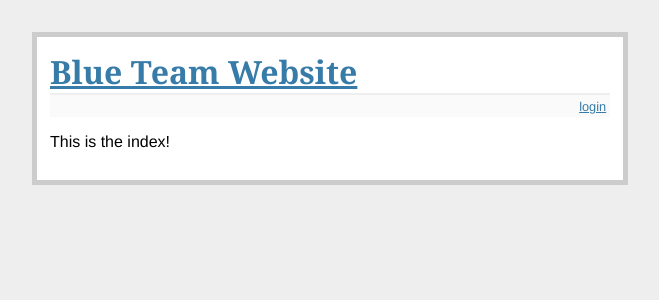
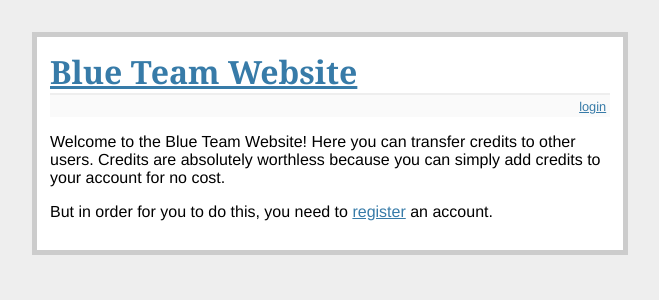
Before and after one commit to tsaoman/COEN351, a Flask app: page / in a window 1280 px wide. Shown: the top 300 px of the page, without its empty margins (310-969 px from the left). Run offline with Flask 2, Linux system fonts and the light colour scheme; some libraries are stand-ins or nearby versions.

Commit message:
Finished new user registration feature, added some more client side feedback

```diff
--- a/main.py
+++ b/main.py
@@ -31,9 +31,15 @@ def get_db():
     return db
 
 # function to simplify querries
-def query_db(query, args=(), one=False):
-    cur = get_db().execute(query, args)
+# set commit=True if you want to make changes to the DB (versus just querrying it)
+def query_db(query, args=(),commit=False, one=False):
+    db = get_db()
+    cur = db.execute(query, args)
     rv = cur.fetchall()
+
+    if commit:
+        db.commit()
+
     cur.close()
 
     #returns a TUPLE, NOT DICT
@@ -61,25 +67,32 @@ def login():
         username = filter(str.isalnum,request.form["username"].encode("ascii","replace"))
         password = sha512(filter(str.isalnum,request.form["password"].encode("ascii","replace"))).hexdigest()
 
-        # parameterized query
-        query = "select * from users where password = ? and username = ?;"
-        args = [password, username]
-
-        response = query_db(query,args,one=True)
-
-        if response is None:
-            # don't tell user which one is incorrect
-            # otherwise, user can discern info on users in database
-            flash("Wrong username/password combination!")
+        if not username or not password:
+            flash("Fields cannot be empty or contain non alphanumeric characters.")
             return redirect(url_for("login"))
 
         else:
-            #set session variables
-            session['username'] = response[0]
-            session['lastName'] = response[2]
-            session['firstName'] = response[3 ]
 
-            return redirect(url_for("index"))
+            # parameterized query
+            query = "select * from users where password = ? and username = ?;"
+            args = [password, username]
+
+            response = query_db(query,args,one=True)
+
+            if response is None:
+                # don't tell user which one is incorrect
+                # otherwise, user can discern info on users in database
+                flash("Wrong username/password combination!")
+                return redirect(url_for("login"))
+
+            else:
+                #set session variables
+                session['username'] = response[0]
+                session['lastName'] = response[2]
+                session['firstName'] = response[3]
+                session['balance'] = "%.2f" % response[4]
+
+                return redirect(url_for("index"))
 
     #if GET, i.e. user is trying to get to login page
     else:
@@ -94,6 +107,8 @@ def logout():
 
 @app.route("/register", methods=["GET","POST"])
 def register():
+
+    #if POST, i.e. form data being submitted
     if request.method == "POST":
 
         # remove non alphanumeric characters from form, after convverting unicode --> ascii
@@ -103,12 +118,28 @@ def register():
         lastName = filter(str.isalnum,request.form["lastName"].encode("ascii","replace"))
         firstName = filter(str.isalnum,request.form["firstName"].encode("ascii","replace"))
 
-        # parameterized query
-        query = "insert into users values (?,?,?,?,?)"
-        args = [username,password,lastName,firstName,0.00]
+        #if any field is empty, this is return true and execute
+        if not username or not password or not firstName or not lastName:
+            flash("Fields cannot be empty or contain non alphanumeric characters.")
+            return redirect(url_for("register"))
 
-        response = query_db(query,args,one=True)
+        #otherwise, commit to db
+        else:
 
+            # parameterized query
+            query = "insert into users values (?,?,?,?,?)"
+            args = [username,password,lastName,firstName,0.00]
+
+            response = query_db(query,args,commit=True,one=True)
+
+            # return str(response)
+
+            flash("Account successfully created. You may now login.")
+            # flash("Account succesfully created! Please login!")
+
+            return redirect(url_for("login"))
+
+    #if GET, return register page
     else:
         return render_template("register.html")
 
--- a/templates/index.html
+++ b/templates/index.html
@@ -3,5 +3,21 @@
 {% extends "layout.html" %}
 
 {% block body %}
-  <p>This is the index!</p>
+
+<p>
+  Welcome to the Blue Team Website!
+  Here you can transfer credits to other users.
+  Credits are absolutely worthless because you can simply add credits to your account for no cost.
+</p>
+
+{% if "username" in session %}
+  <p>Add Credits</p>
+  <p>Send User Credits</p>
+
+{% else %}
+
+  <p>But in order for you to do this, you need to <a href="{{ url_for('register') }}">register</a> an account.</p>
+
+{% endif %}
+
 {% endblock %}
--- a/templates/layout.html
+++ b/templates/layout.html
@@ -27,7 +27,7 @@
     <div class=metanav>
 
       {% if "username" in session %}
-        Hello, {{ session["firstName"] }}! <a href="{{ url_for('logout') }}">logout</a>
+        Hello, {{ session["firstName"] }}! Balance: ${{ session["balance"] }} <a href="{{ url_for('logout') }}">logout</a>
 
       {% else %}
         <a href="{{ url_for('login') }}">login</a>
--- a/templates/login.html
+++ b/templates/login.html
@@ -13,6 +13,8 @@
       <input type="submit" value="Log in">
     </form>
 
-    <a href="{{ url_for('register') }}">Register</a>
+    <br/>
+
+    <p>Don't have an account? <a href="{{ url_for('register') }}">Register</a></p>
   {% endif %}
 {% endblock %}
```
Also changed, not shown: templates/register.html (added, +21 -0 lines), README.md, main.db.
